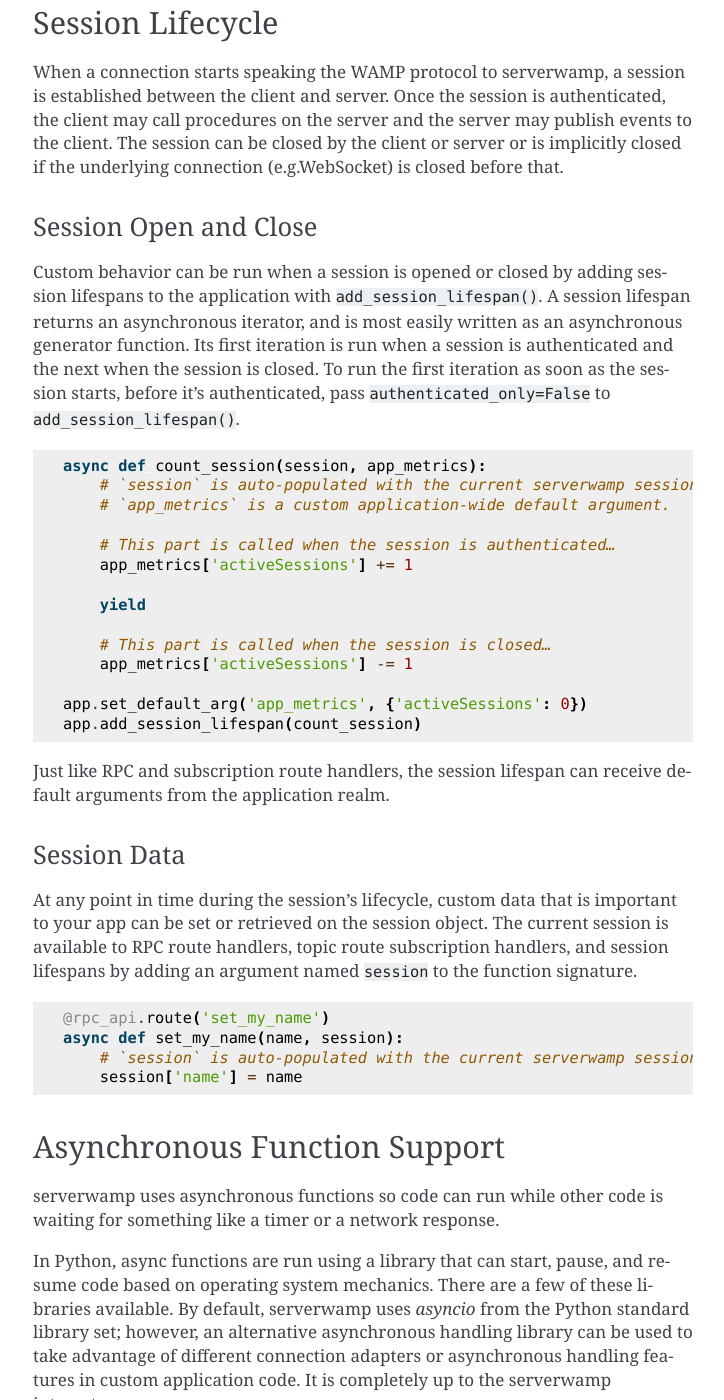
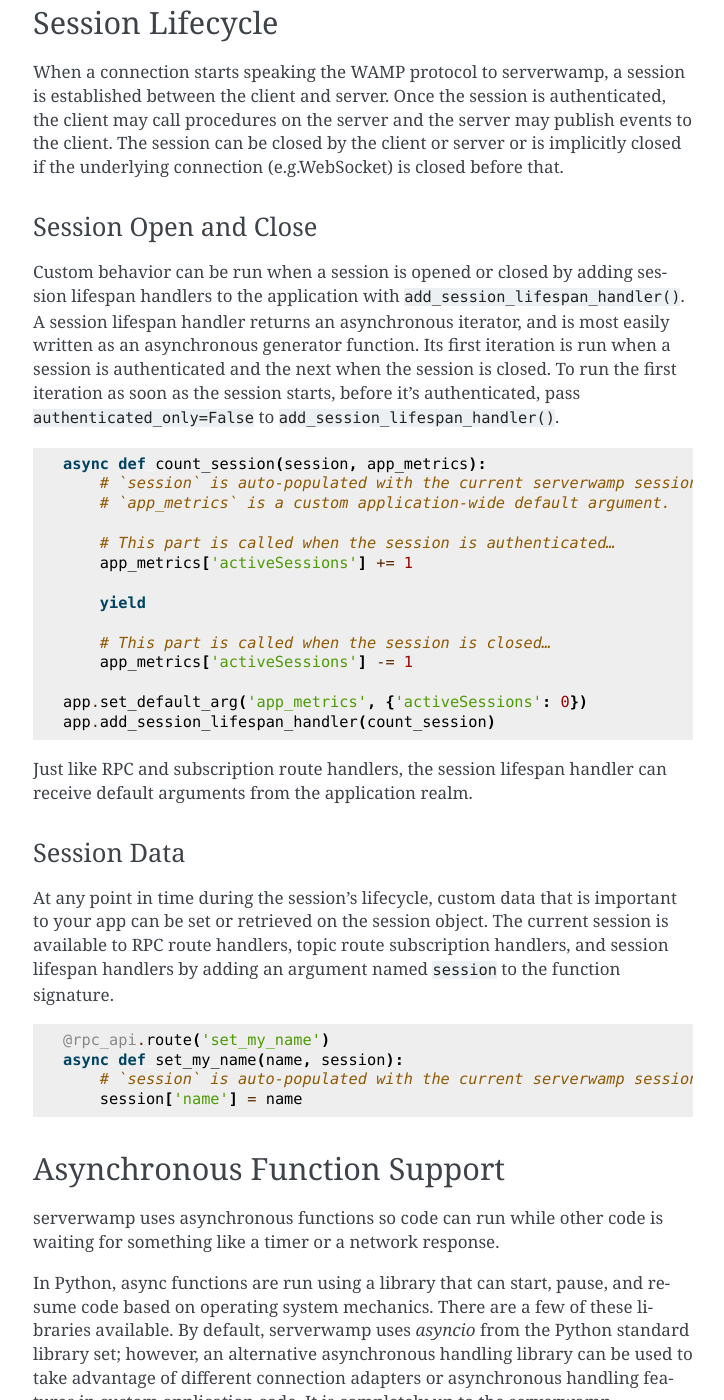
Before and after one commit to JustinTArthur/serverwamp, a Sphinx documentation site: the page built from docs/advanced_usage.rst, in a window 1280 px wide and 1400 px high, scrolled down 900 px. Shown: the whole window, without its empty margins (387-1111 px from the left). Built offline with Sphinx 7.4.7, drawn with Linux system fonts in a browser that asks for light colours.

Commit message:
Call session lifespans' functions lifespan handlers.
A session has one lifespan, and what's added runs over it, so
add_session_lifespan() read as adding a lifespan. The _handler names
also match set_rpc_handler() and the other handler setters. The new
names haven't been released, so the state handler aliases now point to
these.

Co-Authored-By: Claude Opus 5.5 <noreply@anthropic.com>

```diff
--- a/docs/advanced_usage.rst
+++ b/docs/advanced_usage.rst
@@ -54,12 +54,12 @@ Session Open and Close
 ^^^^^^^^^^^^^^^^^^^^^^
 
 Custom behavior can be run when a session is opened or closed by adding session
-lifespans to the application with ``add_session_lifespan()``. A session
-lifespan returns an asynchronous iterator, and is most easily written as an
-asynchronous generator function. Its first iteration is run when a session is
-authenticated and the next when the session is closed. To run the first
-iteration as soon as the session starts, before it's authenticated, pass
-``authenticated_only=False`` to ``add_session_lifespan()``.
+lifespan handlers to the application with ``add_session_lifespan_handler()``.
+A session lifespan handler returns an asynchronous iterator, and is most easily
+written as an asynchronous generator function. Its first iteration is run when
+a session is authenticated and the next when the session is closed. To run the
+first iteration as soon as the session starts, before it's authenticated, pass
+``authenticated_only=False`` to ``add_session_lifespan_handler()``.
 
 .. code-block:: python
 
@@ -76,9 +76,9 @@ iteration as soon as the session starts, before it's authenticated, pass
         app_metrics['activeSessions'] -= 1
 
     app.set_default_arg('app_metrics', {'activeSessions': 0})
-    app.add_session_lifespan(count_session)
+    app.add_session_lifespan_handler(count_session)
 
-Just like RPC and subscription route handlers, the session lifespan can
+Just like RPC and subscription route handlers, the session lifespan handler can
 receive default arguments from the application realm.
 
 Session Data
@@ -87,8 +87,8 @@ Session Data
 At any point in time during the session's lifecycle, custom data that is
 important to your app can be set or retrieved on the session object. The
 current session is available to RPC route handlers, topic route subscription
-handlers, and session lifespans by adding an argument named ``session`` to
-the function signature.
+handlers, and session lifespan handlers by adding an argument named
+``session`` to the function signature.
 
 .. code-block:: python
 
```
Also changed, not shown: CHANGELOG.md (+16 -15 lines), 3 other files.
